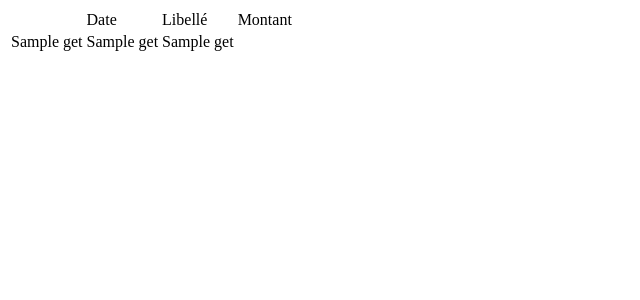
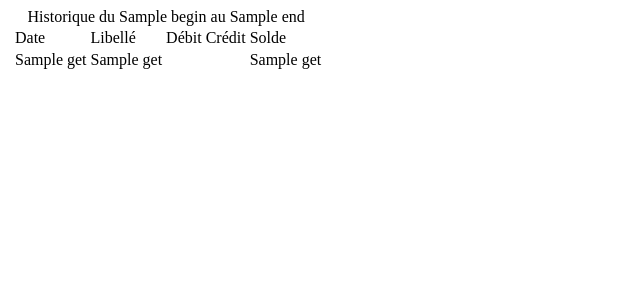
Before and after one commit to EuskalMoneta/api, a Django app: template src/api/cel/templates/summary/summary.html in a window 1280 px wide. Shown: the top 300 px of the page, without its empty margins (0-640 px from the left). Run offline with Django 3.2, Linux system fonts and the light colour scheme; the template is opened without the code that fills it: most values are stand-ins (such as "Sample title", 1, 10 or a date in 2020); parts of the project's set-up code (start-up, migrations or seed data) failed here and were passed over.

Commit message:
[IMP] Pdf template for personal historical

```diff
--- a/src/api/cel/templates/summary/summary.html
+++ b/src/api/cel/templates/summary/summary.html
@@ -8,6 +8,7 @@
     </head>
     <body>
         <table>
+            <caption>Historique du {{ period|get_item:'begin' }} au {{ period|get_item:'end' }}</caption>
             <th>
                 <td>
                     Date
@@ -16,11 +17,18 @@
                     Libellé
                 </td>
                 <td>
-                Montant
+                    Débit
+                </td>
+                <td>
+                    Crédit
+                </td>
+                <td>
+                    Solde
                 </td>
             </th>
             {% for item in account_history|get_item:'pageItems' %}
             <tr>
+                <td></td>
                 <td>
                     {{ item|get_item:'date' }}
                 </td>
@@ -28,7 +36,17 @@
                     {{ item|get_item:'description' }}
                 </td>
                 <td>
+                {% if item|get_item:'amount' < "0" %}
                     {{ item|get_item:'amount' }}
+                {% endif %}
+                </td>
+                <td>
+                {% if item|get_item:'amount' > "0" %}
+                    {{ item|get_item:'amount' }}
+                {% endif %}
+                </td>
+                <td>
+                    {{ item|get_item:'solde' }}
                 </td>
             </tr>
             {% endfor %}
```
Lines whose indentation alone changed are shown as unchanged.
